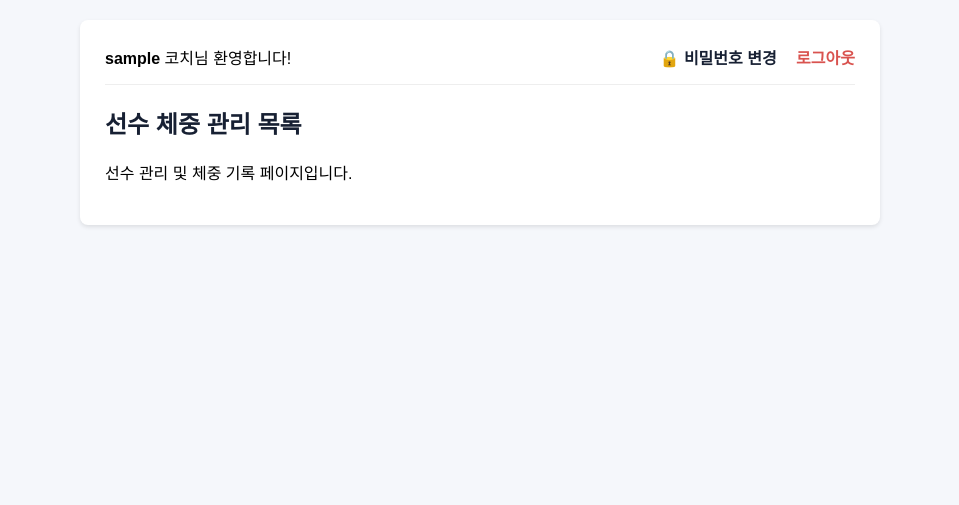
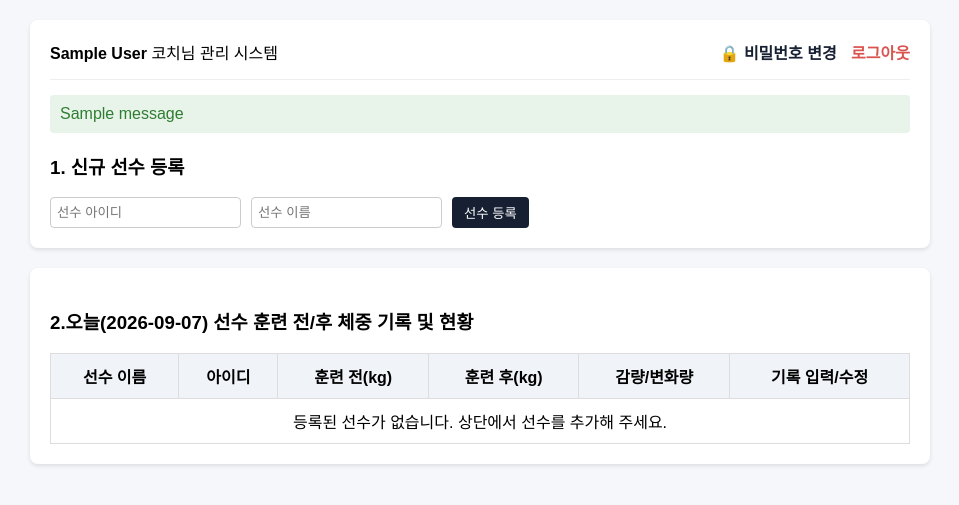
Before and after one commit to Misokim12/weight-tracker, a Flask app: page / in a window 1280 px wide. Shown: the top 505 px of the page, without its empty margins (160-1119 px from the left). Run offline with Flask 3, Linux system fonts and the light colour scheme; a user stored in the database is signed in; tables that the repository leaves empty hold one stand-in row (values such as "Sample post"); one stand-in notice (Sample message) is shown.

Commit message:
Revise admin page title and styles
Updated the title and improved styles for better layout and readability.

```diff
--- a/templates/admin.html
+++ b/templates/admin.html
@@ -3,27 +3,90 @@
 <head>
     <meta charset="UTF-8">
     <meta name="viewport" content="width=device-width, initial-scale=1.0">
-    <title>관리자 페이지 - 체중 관리 System</title>
+    <title>코치 관리자 페이지</title>
     <style>
-        body { font-family: sans-serif; padding: 20px; max-width: 800px; margin: 0 auto; background-color: #f5f7fb; }
-        .card { background: white; padding: 25px; border-radius: 8px; box-shadow: 0 2px 4px rgba(0,0,0,0.1); }
-        .nav { display: flex; justify-content: space-between; align-items: center; padding-bottom: 15px; border-bottom: 1px solid #eee; margin-bottom: 20px; }
-        a { color: #172033; text-decoration: none; font-weight: bold; margin-left: 15px; }
-        .btn-danger { color: #d9534f; }
-        h2 { color: #172033; margin-top: 0; }
+        body { font-family: sans-serif; padding: 20px; max-width: 900px; margin: 0 auto; background-color: #f5f7fb; }
+        .card { background: white; padding: 20px; border-radius: 8px; box-shadow: 0 2px 4px rgba(0,0,0,0.1); margin-bottom: 20px; }
+        .nav { display: flex; justify-content: space-between; align-items: center; border-bottom: 1px solid #eee; padding-bottom: 15px; margin-bottom: 15px; }
+        a { color: #172033; text-decoration: none; font-weight: bold; margin-left: 10px; }
+        table { width: 100%; border-collapse: collapse; margin-top: 10px; }
+        th, td { border: 1px solid #ddd; padding: 10px; text-align: center; }
+        th { background-color: #f0f4f8; }
+        input[type="text"], input[type="number"], input[type="date"] { padding: 6px; border: 1px solid #ccc; border-radius: 4px; }
+        .btn { padding: 6px 12px; background: #172033; color: white; border: none; border-radius: 4px; cursor: pointer; }
+        .msg { background: #e8f4ea; color: #2e7d32; padding: 10px; border-radius: 4px; margin-bottom: 15px; }
     </style>
 </head>
 <body>
     <div class="card">
         <div class="nav">
-            <div><strong>{{ current_user.username }}</strong> 코치님 환영합니다!</div>
+            <div><strong>{{ current_user.name }}</strong> 코치님 관리 시스템</div>
             <div>
                 <a href="{{ url_for('change_password') }}">🔒 비밀번호 변경</a>
-                <a href="{{ url_for('logout') }}" class="btn-danger">로그아웃</a>
+                <a href="{{ url_for('logout') }}" style="color:#d9534f;">로그아웃</a>
             </div>
         </div>
-        <h2>선수 체중 관리 목록</h2>
-        <p>선수 관리 및 체중 기록 페이지입니다.</p>
+
+        {% with messages = get_flashed_messages(with_categories=true) %}
+          {% if messages %}
+            {% for category, message in messages %}
+              <div class="msg">{{ message }}</div>
+            {% endfor %}
+          {% endif %}
+        {% endwith %}
+
+        <h3>1. 신규 선수 등록</h3>
+        <form action="{{ url_for('add_athlete') }}" method="POST" style="display:flex; gap:10px;">
+            <input type="text" name="username" placeholder="선수 아이디" required>
+            <input type="text" name="name" placeholder="선수 이름" required>
+            <button type="submit" class="btn">선수 등록</button>
+        </form>
+    </div>
+
+    <div class="card">
+        <h3>2.오늘({{ today }}) 선수 훈련 전/후 체중 기록 및 현황</h3>
+        <table>
+            <thead>
+                <tr>
+                    <th>선수 이름</th>
+                    <th>아이디</th>
+                    <th>훈련 전(kg)</th>
+                    <th>훈련 후(kg)</th>
+                    <th>감량/변화량</th>
+                    <th>기록 입력/수정</th>
+                </tr>
+            </thead>
+            <tbody>
+                {% for athlete in athletes %}
+                {% set rec = (records | selectattr("user_id", "equalto", athlete.id) | list | first) %}
+                <tr>
+                    <td><strong>{{ athlete.name }}</strong></td>
+                    <td>{{ athlete.username }}</td>
+                    <td>{{ rec.weight_before if rec and rec.weight_before else '-' }}</td>
+                    <td>{{ rec.weight_after if rec and rec.weight_after else '-' }}</td>
+                    <td>
+                        {% if rec and rec.weight_before and rec.weight_after %}
+                            {{ (rec.weight_after - rec.weight_before) | round(2) }} kg
+                        {% else %}
+                            -
+                        {% endif %}
+                    </td>
+                    <td>
+                        <form action="{{ url_for('record_weight') }}" method="POST" style="display:flex; gap:5px; justify-content:center;">
+                            <input type="hidden" name="user_id" value="{{ athlete.id }}">
+                            <input type="number" step="0.1" name="weight_before" placeholder="전" style="width:60px;" value="{{ rec.weight_before if rec and rec.weight_before }}">
+                            <input type="number" step="0.1" name="weight_after" placeholder="후" style="width:60px;" value="{{ rec.weight_after if rec and rec.weight_after }}">
+                            <button type="submit" class="btn">저장</button>
+                        </form>
+                    </td>
+                </tr>
+                {% else %}
+                <tr>
+                    <td colspan="6">등록된 선수가 없습니다. 상단에서 선수를 추가해 주세요.</td>
+                </tr>
+                {% endfor %}
+            </tbody>
+        </table>
     </div>
 </body>
 </html>
```
